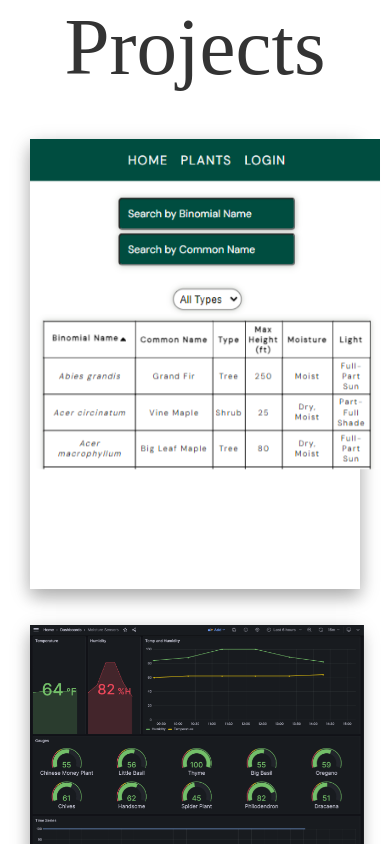
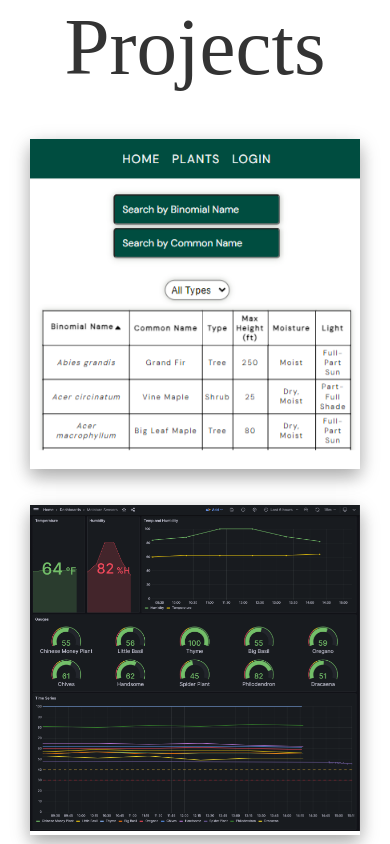
Before and after one commit to cody-barker/react-portfolio-website, a React (Create React App) app: page / in a window 390 px wide. Shown: the part 2980-3824 px from the top of the page. Built offline with nearby package versions, Linux system fonts and the light colour scheme.

Commit message:
style smaller project views so image and font size decreases

```diff
--- a/src/styles/App.css
+++ b/src/styles/App.css
@@ -38,11 +38,6 @@
 
   div.project {
     margin: rem 0 1rem 0;
-  }
-
-  img.project-image {
-    max-height: 330px;
-    width: auto;
   }
 
 }
@@ -98,13 +93,24 @@
     align-items: center;
   }
 
-  img.project-image {
-    max-width: 375px;
-  }
-
   footer {
     min-height: 600px;
   }
+
+  .project {
+    max-width: 330px;
+    max-height: 330px;
+  }
+
+  .project .project-image{
+    max-width: 330px;
+    max-height: 330px;
+  }
+
+  .flip-card-back h3, h4{
+    font-size: 0.8rem;
+  }
+
 }
 
 @media (max-width: 480px) {
@@ -135,8 +141,6 @@
   }
 
   div.project {
-    height: 450px;
-    max-width: 330px;
     margin: 1rem 0 1rem 0
   }
 }
@@ -379,7 +383,8 @@ section {
 }
 
 .project-image {
-  width: 100%;
+  max-width: 100%;
+  max-height: 450px;
 }
 
 .project h3 {
```
